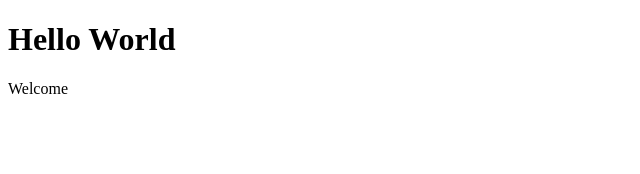
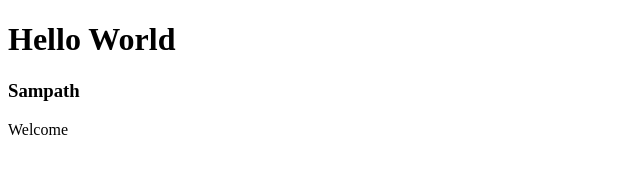
Before and after one commit to sampath99999/test-repo, a website: page app.html in a window 1280 px wide. Shown: the whole page, without its empty margins (0-640 px from the left). Drawn offline with Linux system fonts and the light colour scheme.

Commit message:
added name

```diff
--- a/app.html
+++ b/app.html
@@ -9,6 +9,7 @@
 
 <body>
     <h1>Hello World</h1>
+    <h3>Sampath</h3>
     <script>
         function global() {
             console.log(a);
```
